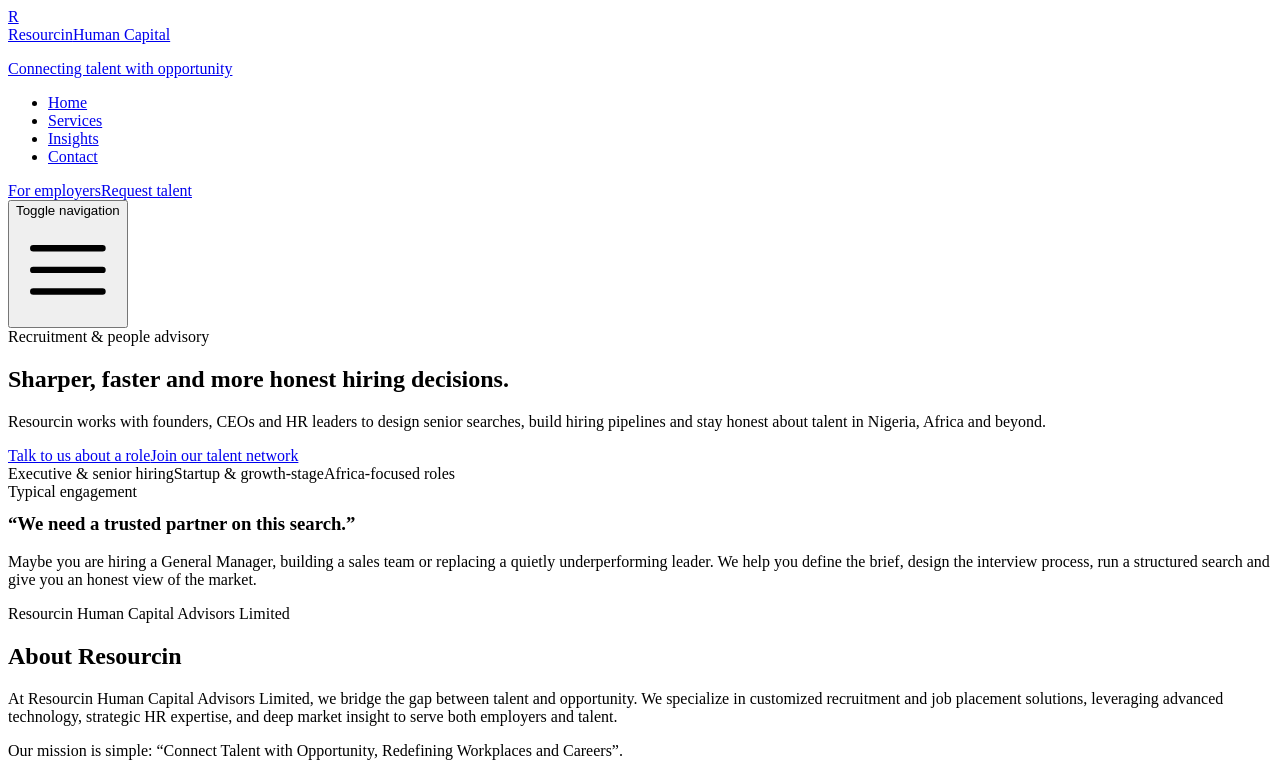
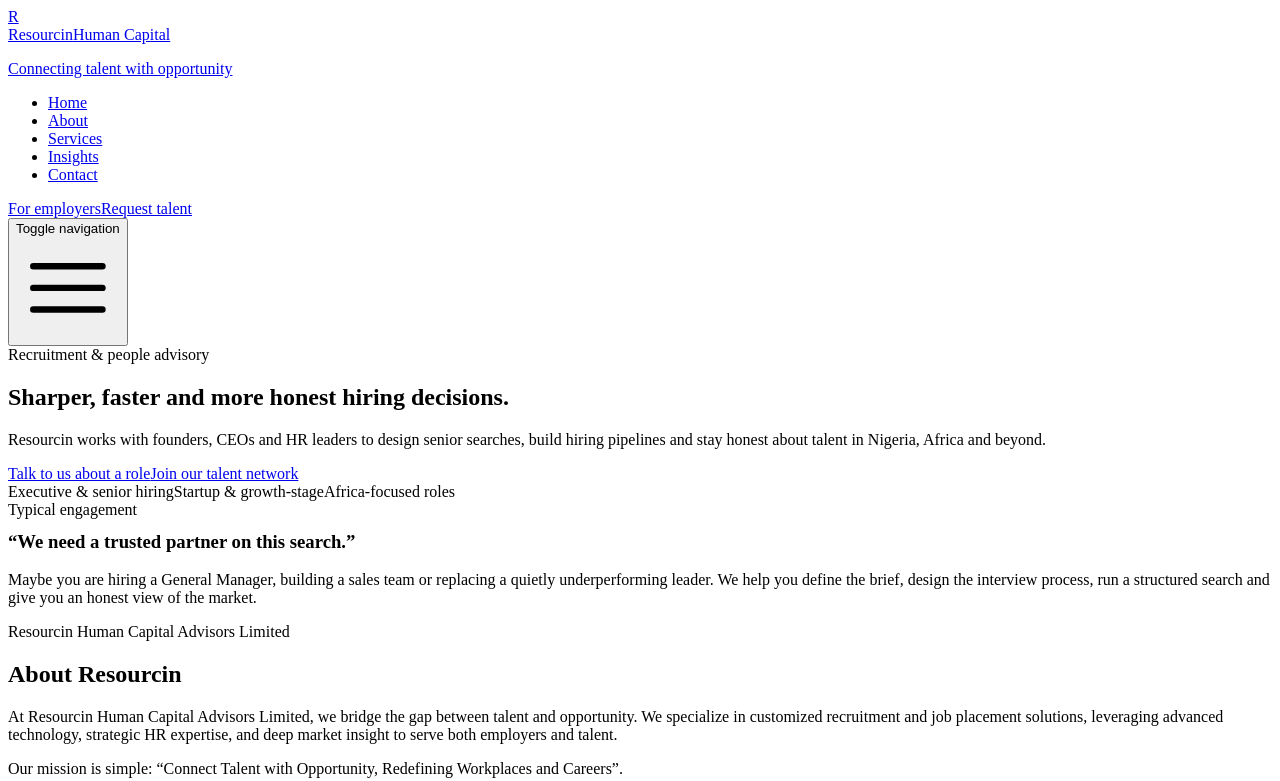
Before and after one commit to xieph-hub/resourcin-site, a Next.js app: page / in a window 1280 px wide. Shown: the top 781 px of the page. Built offline with nearby package versions, Linux system fonts and the light colour scheme.

Commit message:
Update Navbar.tsx

```diff
--- a/components/Navbar.tsx
+++ b/components/Navbar.tsx
@@ -12,6 +12,7 @@
 
 const mainLinks: NavLink[] = [
   { href: "/", label: "Home" },
+  { href: "/about", label: "About" },
   { href: "/services", label: "Services" },
   { href: "/insights", label: "Insights" },
   { href: "/contact", label: "Contact" },
```
